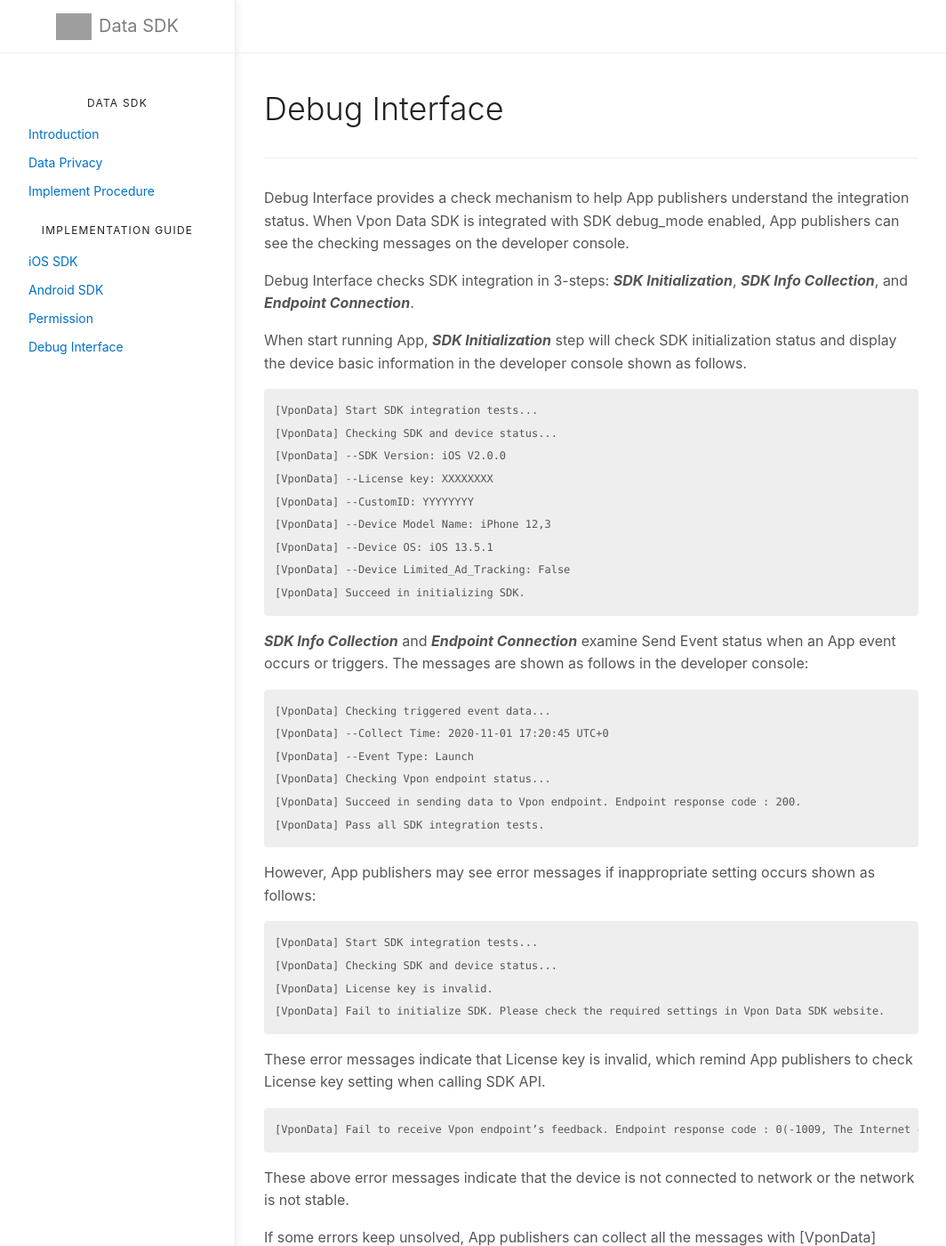
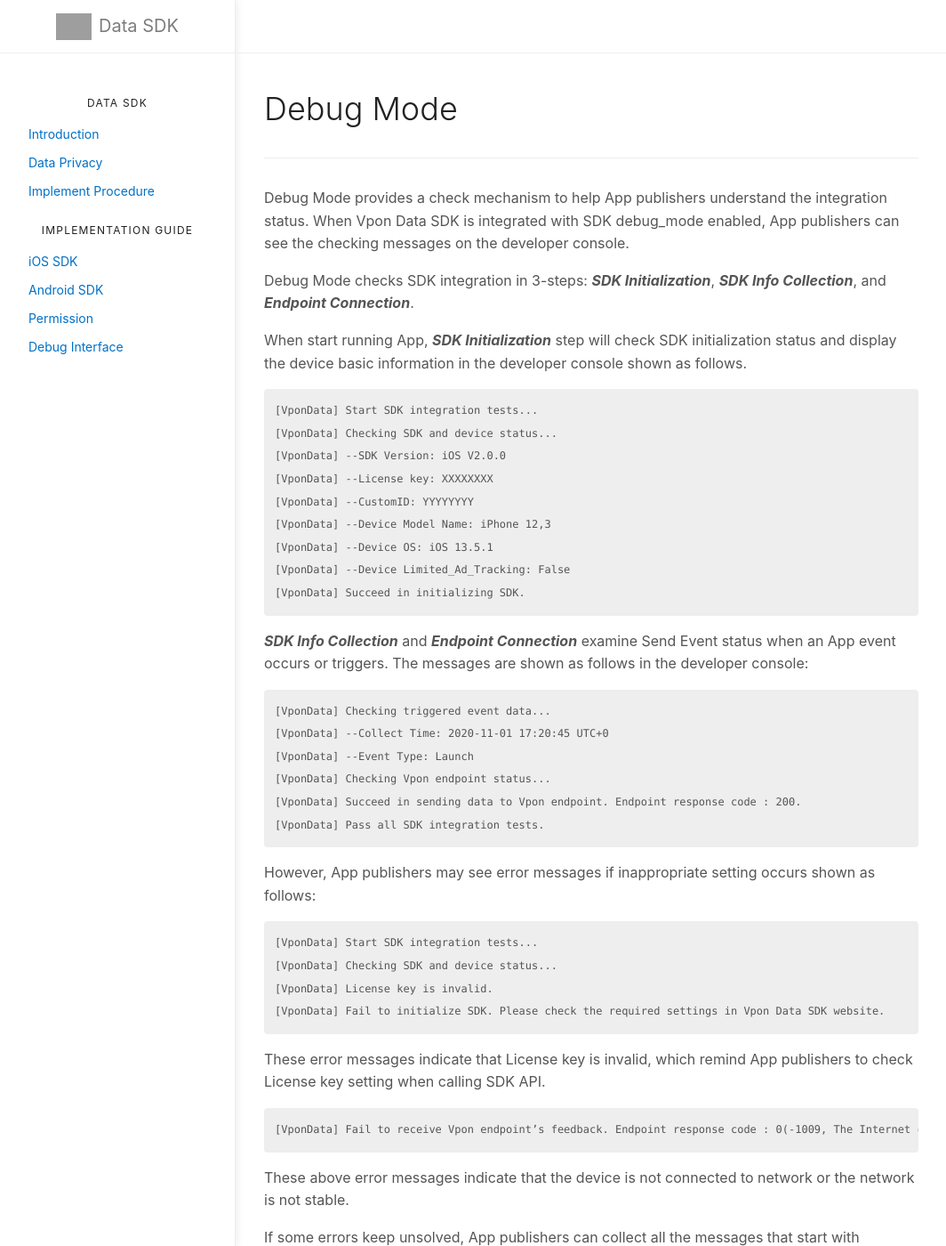
Before and after one commit to vpon-data/data-sdk, a Jekyll site: the page built from docs/DebugMode.md, in a window 1280 px wide and 1400 px high. Shown: the whole window at 89% size, without its empty margins (107-1171 px from the left). Built offline with Jekyll 4.4.1, drawn with Linux system fonts in a browser that asks for light colours; some of the changed text lies outside the part shown; grey boxes are pictures that could not be loaded.

Commit message:
Update and rename DebugInterface.md to DebugMode.md

````diff
--- a/docs/DebugInterface.md
+++ b/docs/DebugMode.md
@@ -1,18 +1,18 @@
 ---
 layout: default
-title:          "Debug Interface"
+title:          "Debug Mode"
 lead:           ""
 description:    ""
 keywords:       "datasdk"
-permalink:       /debug_interface
+permalink:       /debug_mode
 lang:           "en"
 ---
 
-# Debug Interface
+# Debug Mode
 ---
-Debug Interface provides a check mechanism to help App publishers understand the integration status. When Vpon Data SDK is integrated with SDK debug_mode enabled, App publishers can see the checking messages on the developer console.
+Debug Mode provides a check mechanism to help App publishers understand the integration status. When Vpon Data SDK is integrated with SDK debug_mode enabled, App publishers can see the checking messages on the developer console.
 
-Debug Interface checks SDK integration in 3-steps: ***SDK Initialization***, ***SDK Info Collection***, and ***Endpoint Connection***.
+Debug Mode checks SDK integration in 3-steps: ***SDK Initialization***, ***SDK Info Collection***, and ***Endpoint Connection***.
 
 When start running App, ***SDK Initialization*** step will check SDK initialization status and display the device basic information in the developer console shown as follows.
 ```
````
Also changed, not shown: other parts of docs/DebugMode.md (+1 -1 lines).
